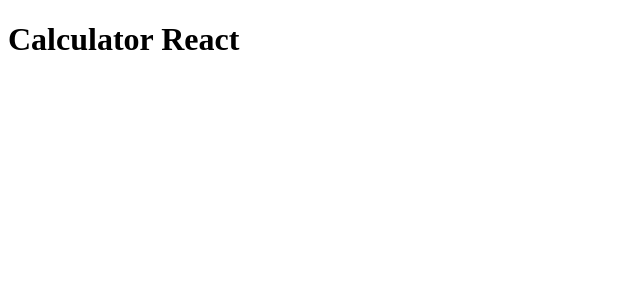
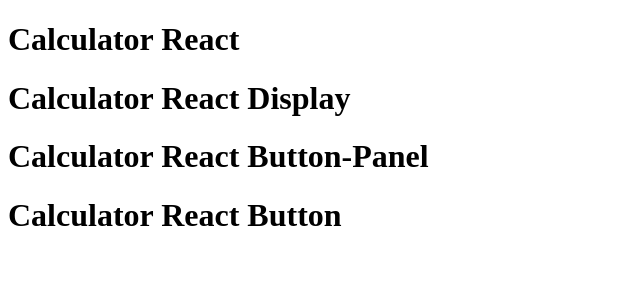
Before and after one commit to praz99/react_calculator, a React (Create React App) app: page / in a window 1280 px wide. Shown: the top 300 px of the page, without its empty margins (0-640 px from the left). Built offline with nearby package versions, Linux system fonts and the light colour scheme.

Commit message:
prepare directory structure and implement app component.

```diff
--- /dev/null
+++ b/src/components/App.js
@@ -0,0 +1,18 @@
+import Display from './Display';
+import ButtonPanel from './ButtonPanel';
+
+function App() {
+  return (
+    <div className="App">
+      <header className="App-header">
+        <h1>Calculator React</h1>
+        <>
+          <Display />
+          <ButtonPanel />
+        </>
+      </header>
+    </div>
+  );
+}
+
+export default App;
--- /dev/null
+++ b/src/components/Button.js
@@ -0,0 +1,11 @@
+function Button() {
+  return (
+    <div className="Button">
+      <header className="App-header">
+        <h1>Calculator React Button</h1>
+      </header>
+    </div>
+  );
+}
+
+export default Button;
--- /dev/null
+++ b/src/components/ButtonPanel.js
@@ -0,0 +1,14 @@
+import Button from './Button';
+
+function ButtonPanel() {
+  return (
+    <div className="App">
+      <header className="App-header">
+        <h1>Calculator React Button-Panel</h1>
+        <Button />
+      </header>
+    </div>
+  );
+}
+
+export default ButtonPanel;
--- a/src/App.js
+++ b/src/components/Display.js
@@ -1,11 +1,11 @@
-function App() {
+function Display() {
   return (
     <div className="App">
       <header className="App-header">
-        <h1>Calculator React</h1>
+        <h1>Calculator React Display</h1>
       </header>
     </div>
   );
 }
 
-export default App;
+export default Display;
--- a/src/index.js
+++ b/src/index.js
@@ -1,6 +1,6 @@
 import React from 'react';
 import ReactDOM from 'react-dom';
-import App from './App';
+import App from './components/App';
 import reportWebVitals from './reportWebVitals';
 
 ReactDOM.render(
```
Also changed, not shown: src/styles/App.css (renamed from src/App.css), 1 other file (tests, documents, lock files or other folders).
